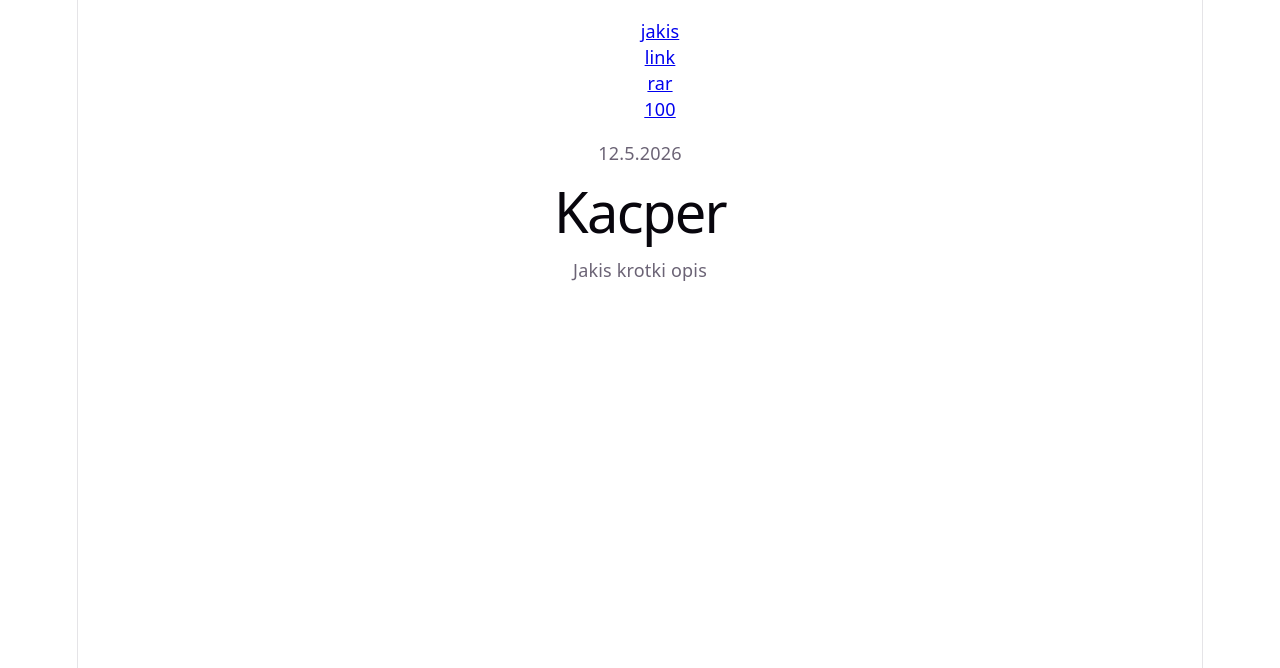
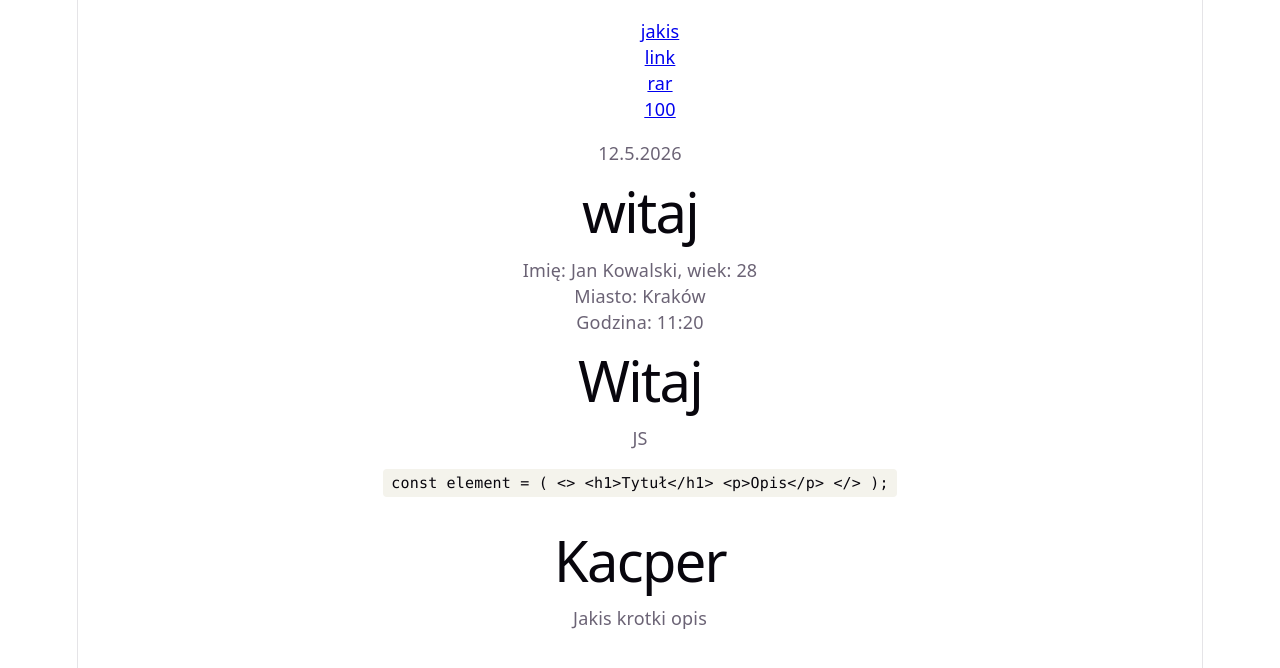
Before and after one commit to AshinaGenichiro/React1-8, a React (Vite) app: page / in a window 1280 px wide. Shown: the top 668 px of the page. Built offline with nearby package versions, Linux system fonts and the light colour scheme.

Commit message:
rozdział 3 zad 4

```diff
--- /dev/null
+++ b/src/components/Analiza.jsx
@@ -0,0 +1,26 @@
+import { useState } from 'react'
+import '../App.css'
+
+function Analiza(){
+const userName = 'Jan Kowalski';
+const userAge = 28;
+const profile = { city: 'Kraków' };
+const greeting = "witaj";
+return(
+<>
+    <div class="profile">
+ <h1>{ greeting}</h1>
+ <p>Imię: {userName}, wiek: {userAge}</p>
+ <p>Miasto: {profile.city}</p>
+ <span>Godzina: {new Date().getHours()}:{new Date().getMinutes()}</span>
+ </div>
+</>
+)
+}
+/*
+<h1>{ const greeting = 'Witaj'; greeting }</h1>
+trzeba zmienic na
+ const greeting = "witaj" i <h1>{ greeting}</h1>
+ <p>Miasto: {profile}</p> na <p>Miasto: {profile.city}</p>
+*/
+export default Analiza
--- a/src/components/CodeSnippet.jsx
+++ b/src/components/CodeSnippet.jsx
@@ -0,0 +1,14 @@
+import { useState } from 'react'
+import '../App.css'
+
+function Code(props){
+    return(
+        <>
+        <h1>{props.title}</h1>
+        <p>{props.language}</p>
+        <pre><code>{props.code}</code></pre>
+        </>
+    )
+}
+
+export default Code
--- a/src/main.jsx
+++ b/src/main.jsx
@@ -4,11 +4,14 @@ import './index.css'
 import App from './App.jsx'
 import Header from './components/header.jsx'
 import DateTime from './components/DateTimeCard.jsx'
-
+import Analiza from './components/Analiza.jsx'
+import Code from './components/CodeSnippet.jsx'
 createRoot(document.getElementById('root')).render(
   <StrictMode>
     <Header/>
     <DateTime/>
+    <Analiza/>
+    <Code title='Witaj' language='JS' code='const element = ( <> <h1>Tytuł</h1> <p>Opis</p> </> );'/>
     <App />
   </StrictMode>,
 )
```
